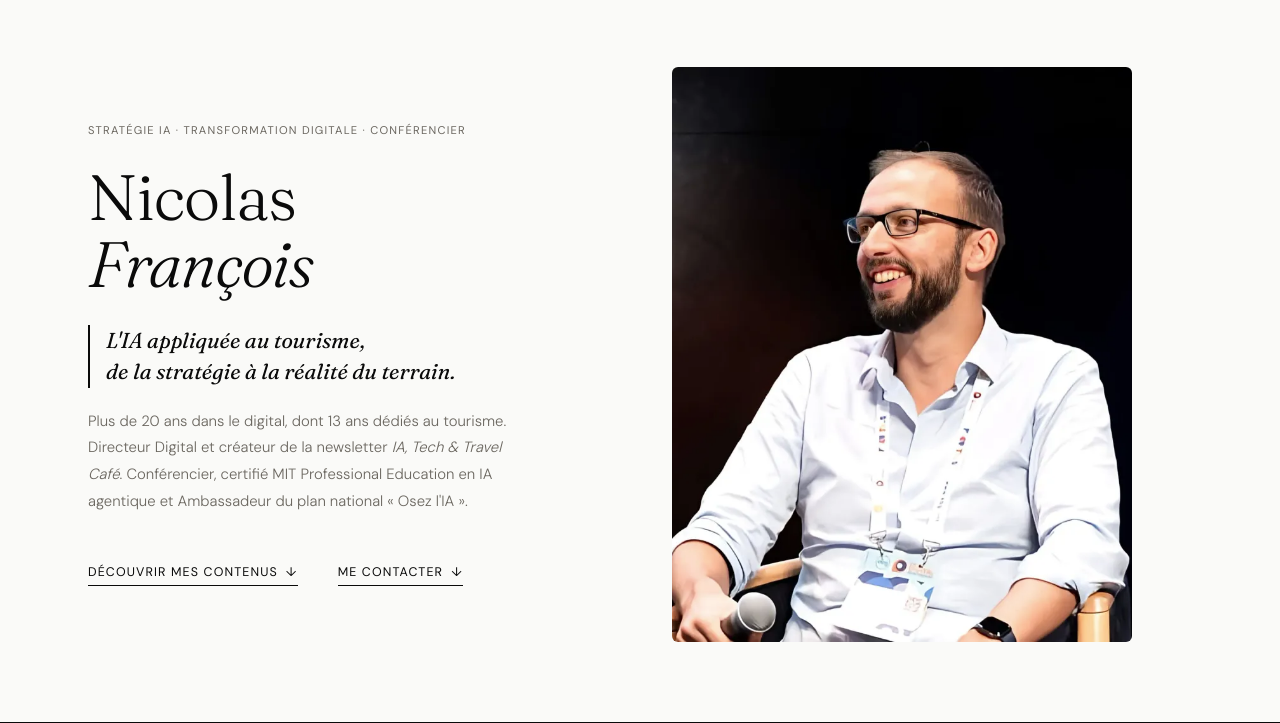
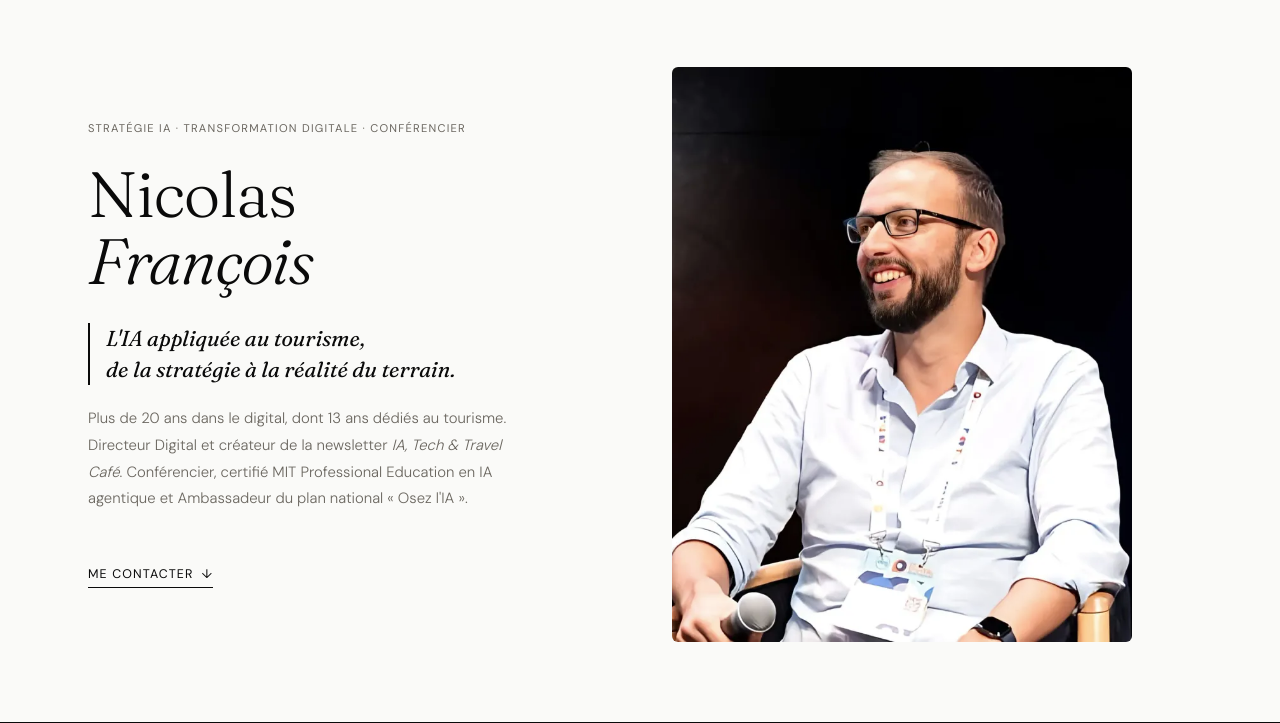
Before and after one commit to n-francois/nfrancoisfr, a PHP site: page / in a window 1280 px wide. Shown: the part 78-801 px from the top of the page. Run offline with PHP 8.4, Linux system fonts and the light colour scheme.

Commit message:
Keep only the contact link in the hero
Co-Authored-By: Claude Opus 5.5 <noreply@anthropic.com>

```diff
--- a/en/index.html
+++ b/en/index.html
@@ -169,10 +169,7 @@
           <p class="hero-tagline">
             20+ years in digital, including 13 years dedicated to tourism. Digital Director and creator of the <em>IA, Tech & Travel Café</em> newsletter. Speaker, certified in Agentic AI by MIT Professional Education, and Ambassador of France's national <em>"Osez l'IA"</em> (Dare AI) initiative.
           </p>
-          <div class="hero-ctas">
-            <a href="#channels" class="hero-cta">Discover more <span aria-hidden="true">↓</span></a>
-            <a href="#contact" class="hero-cta">Get in touch <span aria-hidden="true">↓</span></a>
-          </div>
+          <a href="#contact" class="hero-cta">Get in touch <span aria-hidden="true">↓</span></a>
         </div>
         <div class="hero-image-wrap">
           <img src="/images/Nicolas-Francois.webp"
--- a/index.html
+++ b/index.html
@@ -171,10 +171,7 @@
           <p class="hero-tagline">
             Plus de 20 ans dans le digital, dont 13 ans dédiés au tourisme. Directeur Digital et créateur de la newsletter <em>IA, Tech & Travel Café</em>. Conférencier, certifié MIT Professional Education en IA agentique et Ambassadeur du plan national « Osez l'IA ».
           </p>
-          <div class="hero-ctas">
-            <a href="#contenus" class="hero-cta">Découvrir mes contenus <span aria-hidden="true">↓</span></a>
-            <a href="#contact" class="hero-cta">Me contacter <span aria-hidden="true">↓</span></a>
-          </div>
+          <a href="#contact" class="hero-cta">Me contacter <span aria-hidden="true">↓</span></a>
         </div>
         <div class="hero-image-wrap">
           <img src="/images/Nicolas-Francois.webp"
--- a/styles.css
+++ b/styles.css
@@ -186,12 +186,6 @@ p strong {
   line-height: 1.8;
   max-width: 420px;
   margin-bottom: 3rem;
-}
-
-.hero-ctas {
-  display: flex;
-  flex-wrap: wrap;
-  gap: 1rem 2.5rem;
 }
 
 .hero-cta {
```
